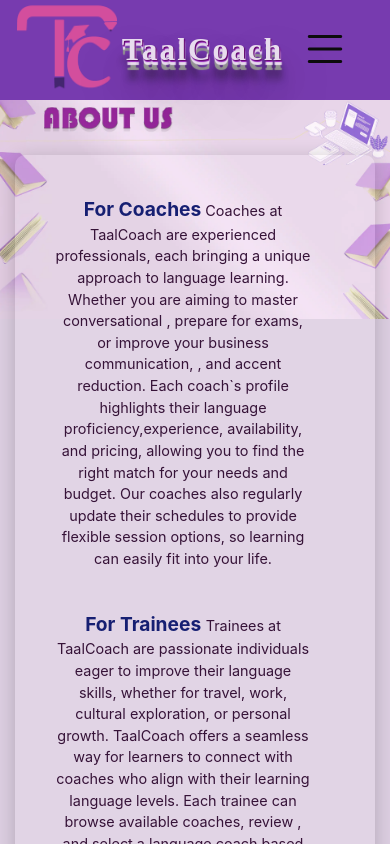
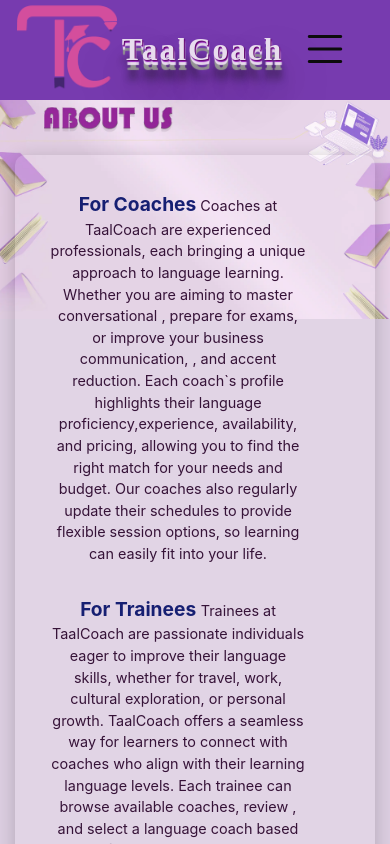
Before and after one commit to Alishka-Space/NewTaal, a React app in the folder client/: page /about in a window 390 px wide. Shown: the top 844 px of the page. Built offline with nearby package versions, Linux system fonts and the light colour scheme.

Commit message:
remove over margin

```diff
--- a/client/src/pages/About/about.css
+++ b/client/src/pages/About/about.css
@@ -26,7 +26,7 @@
 .about-text {
   position: relative;
   max-width: 400px;
-  margin: 30px;
+  margin: 20px;
   font-size: 1.1rem;
   line-height: 1.5;
   margin-bottom: 15px;
@@ -78,6 +78,6 @@
   .about-text {
     font-size: 0.9rem;
     max-width: 80%;
-    margin: 20px;
+    margin: 15px;
   }
 }
```
